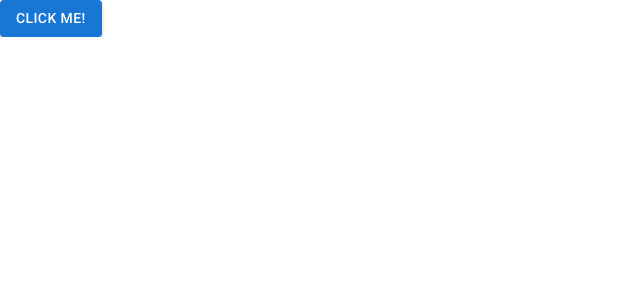
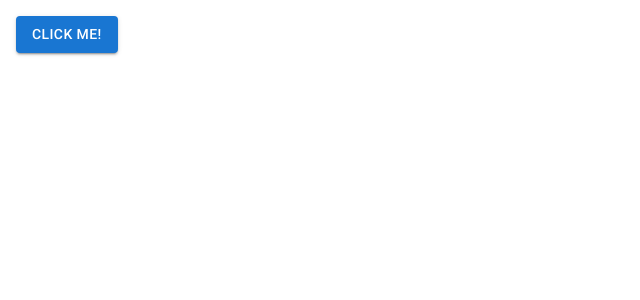
Before and after one commit to Laurence33/finance-tracker, a Next.js app in the folder frontend/: page / in a window 1280 px wide. Shown: the top 300 px of the page, without its empty margins (0-640 px from the left). Built offline with nearby package versions, Linux system fonts and the light colour scheme.

Commit message:
test material ui

```diff
--- a/frontend/src/pages/index.tsx
+++ b/frontend/src/pages/index.tsx
@@ -3,12 +3,15 @@ import '@fontsource/roboto/400.css';
 import '@fontsource/roboto/500.css';
 import '@fontsource/roboto/700.css';
 import Button from '@mui/material/Button';
+import Box from '@mui/material/Box';
 
 
 export default function Home() {
   return (
     <>
-      <Button variant="contained">Click Me!</Button>
+      <Box component="div" sx={{ p: 2 }}>
+        <Button variant="contained">Click Me!</Button>
+      </Box>
     </>
   );
 }
```
